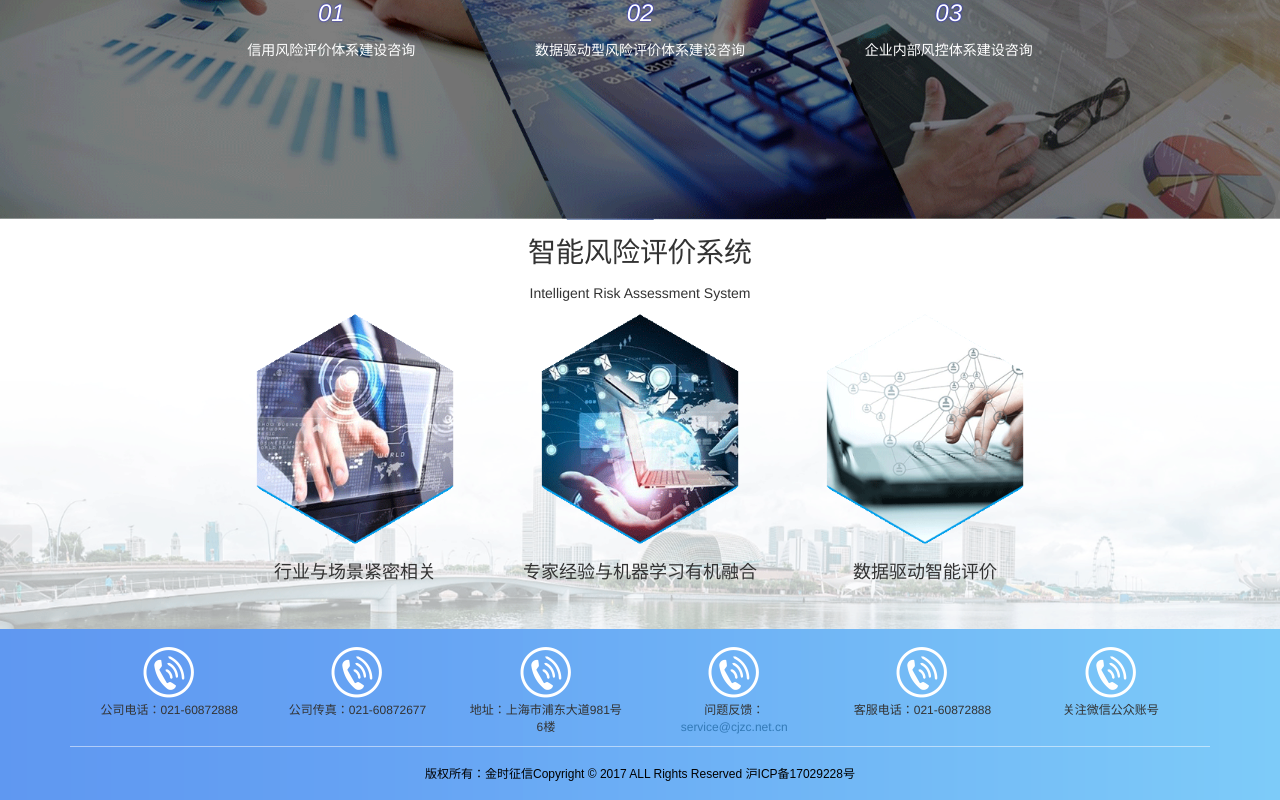
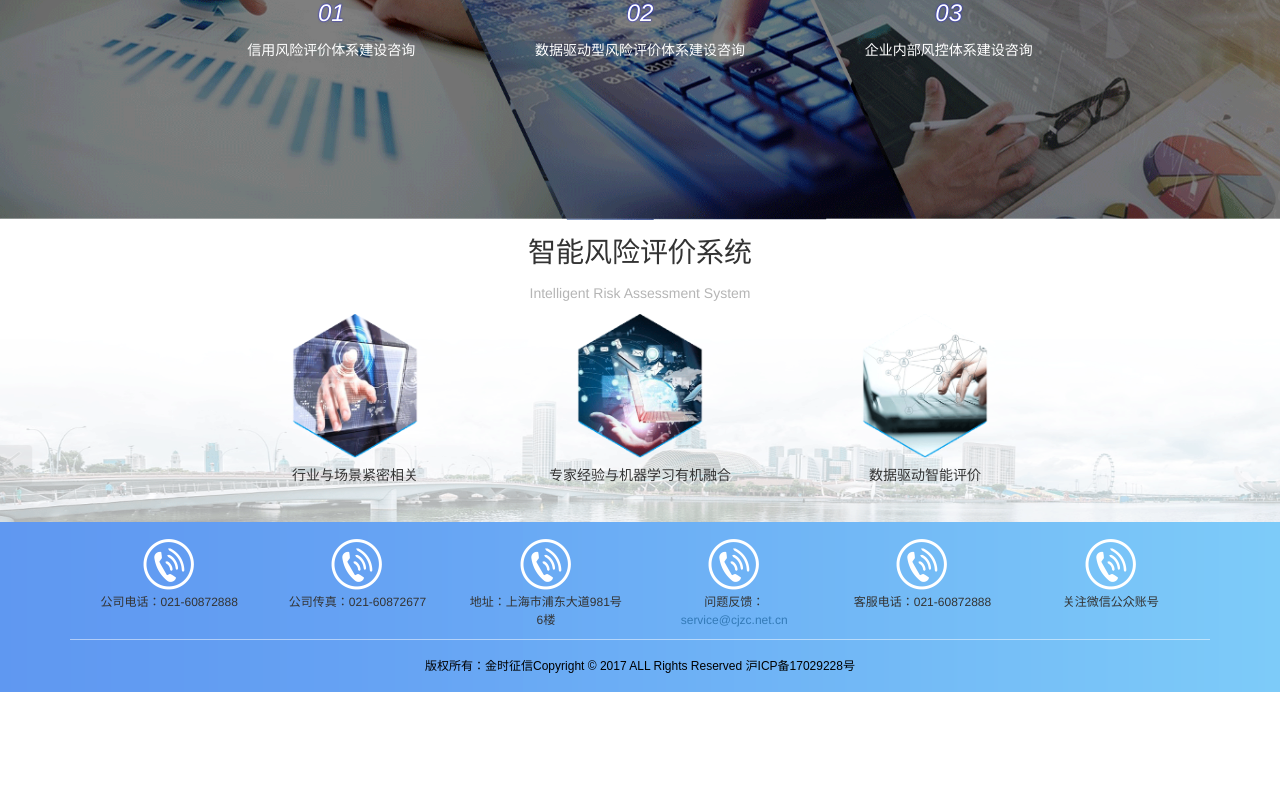
Before and after one commit to Ellipse120/deployNgCliApp, an Angular app: page /index in a window 1280 px wide. Shown: the part 1315-2115 px from the top of the page. After the commit the page ends 2007 px from the top, so only its background shows below. Built offline with nearby package versions, Linux system fonts and the light colour scheme.

Commit message:
# customer page v2。

```diff
--- a/src/app/body/about/about.component.css
+++ b/src/app/body/about/about.component.css
@@ -1,3 +1,10 @@
 .font-color {
-  color: rgb(81,164,245);
+  color: rgb(81, 164, 245);
 }
+
+.about-team {
+  height: 320px;
+  background-image: url('../../../assets/images/about-4.png');
+  max-width: 100%;
+  background-size: 100% 100%, contain, 3em
+}
--- a/src/app/body/about/about.component.html
+++ b/src/app/body/about/about.component.html
@@ -65,11 +65,11 @@
         </p>
       </div>
       <div class="row" style="padding-top: 1em;">
-        <div class="col-xs-6 col-sm-6 col-md-3 col-lg-3">
-          <div class="thumbnail" style="height: 420px;">
+        <div class="col-xs-6 col-sm-6 col-md-3 col-lg-3 img-zoom">
+          <div class="thumbnail" style="height: 430px;">
             <img src="../../../assets/images/1.png" style="max-width: 80%;" alt="">
             <div class="caption">
-              <p class="text-center" style="font-size: 1em;">深耕细分行业与场景</p>
+              <p class="text-center" style="font-size: 1.2em;">深耕细分行业与场景</p>
               <p style="font-size: 1em;">
                 深耕细分行业与场景，与多方平台机构、业内龙头企业达成战略合作。携手汇鸿浆纸、舟山交投等
                 合作伙伴深耕供应链服务行业与供应链金融服务。
@@ -77,11 +77,11 @@
             </div>
           </div>
         </div>
-        <div class="col-xs-6 col-sm-6 col-md-3 col-lg-3">
-          <div class="thumbnail" style="height: 420px;">
+        <div class="col-xs-6 col-sm-6 col-md-3 col-lg-3 img-zoom">
+          <div class="thumbnail" style="height: 430px;">
             <img src="../../../assets/images/2.png" style="max-width: 80%;" alt="">
             <div class="caption">
-              <p class="text-center" style="font-size: 1em;">海量数据源</p>
+              <p class="text-center" style="font-size: 1.2em;">海量数据源</p>
               <p style="font-size: 1em;">
                 与知名第三方机构等开展合作，获取国家工商总局、公安、法院、司法等数据，拥有数量庞大、
                 真实可靠的数据源，且具有更新性。
@@ -89,22 +89,22 @@
             </div>
           </div>
         </div>
-        <div class="col-xs-6 col-sm-6 col-md-3 col-lg-3">
-          <div class="thumbnail" style="height: 420px;">
+        <div class="col-xs-6 col-sm-6 col-md-3 col-lg-3 img-zoom">
+          <div class="thumbnail" style="height: 430px;">
             <img src="../../../assets/images/3.png" style="max-width: 80%;" alt="">
             <div class="caption">
-              <p class="text-center" style="font-size: 1em;">跨行业专家顾问团</p>
+              <p class="text-center" style="font-size: 1.2em;">跨行业专家顾问团</p>
               <p style="font-size: 1em;">
                 集合了众多由大数据行业专家、高校学者、教授组成专家顾问团队，为金时征信提供技术和行业支持。
               </p>
             </div>
           </div>
         </div>
-        <div class="col-xs-6 col-sm-6 col-md-3 col-lg-3">
-          <div class="thumbnail" style="height: 420px;">
+        <div class="col-xs-6 col-sm-6 col-md-3 col-lg-3 img-zoom">
+          <div class="thumbnail" style="max-height: 430px;">
             <img src="../../../assets/images/4.png" style="max-width: 80%;" alt="">
             <div class="caption">
-              <p class="text-center" style="font-size: 1em;">强大的股东优势</p>
+              <p class="text-center" style="font-size: 1.2em;">强大的股东优势</p>
               <p style="font-size: 1em;">
                 股东长江众创作为国内领先的场景金融的智慧数据服务平台，利用自主研发的数据协同工作平台，
                 提供"数据中央厨房"服务。同时作为供应链新金融联盟的发起单位之一，拥有丰富的大数据服务经验
@@ -128,9 +128,7 @@
           </span>
         </p>
       </div>
-      <div class="row"
-           style="height: 320px;background-image: url('../../../assets/images/about-4.png');max-width: 100%;
-background-size: 100% 100%, contain, 3em">
+      <div class="row about-team">
         <div class="col-xs-4 col-sm-4 col-md-4 col-lg-4 text-left">
           <div style="font-size: 1em;position:absolute;top: 30%;left: 10%;max-width: 90%;line-height: 1.4em;">
             <p style="padding-top: 3em;font-size: 1.5em" class="font-color">核心团队</p>
--- a/src/app/body/index/index.component.css
+++ b/src/app/body/index/index.component.css
@@ -1,11 +1,3 @@
-.index-item-main {
-
-}
-
-.index-item-main2 {
-
-}
-
 .index-item-main3 {
   background-image: url("../../../assets/images/main3.png");
   background-size: 100% 100%, contain, 3em;
@@ -17,21 +9,21 @@
   background-size: 100% 100%, contain, 3em;
 }
 
-.img-zoom {
-  -webkit-transition: all 0.3s;
-  -moz-transition: all 0.3s;
-  -ms-transition: all 0.3s;
-  -o-transition: all 0.3s;
-  transition: all 0.3s;
-}
+/*.img-zoom {*/
+  /*-webkit-transition: all 0.3s;*/
+  /*-moz-transition: all 0.3s;*/
+  /*-ms-transition: all 0.3s;*/
+  /*-o-transition: all 0.3s;*/
+  /*transition: all 0.3s;*/
+/*}*/
 
-.img-zoom:hover {
-  -webkit-transform: scale(1.1);
-  -moz-transform: scale(1.1);
-  -ms-transform: scale(1.1);
-  -o-transform: scale(1.1);
-  transform: scale(1.1);
-}
+/*.img-zoom:hover {*/
+  /*-webkit-transform: scale(1.1);*/
+  /*-moz-transform: scale(1.1);*/
+  /*-ms-transform: scale(1.1);*/
+  /*-o-transform: scale(1.1);*/
+  /*transform: scale(1.1);*/
+/*}*/
 
 .index-item-drop-shadow:hover {
   -webkit-transition: all 0.3s;
@@ -41,3 +33,8 @@
   transition: all 0.3s;
   filter: drop-shadow(1px 1px 5px blue)
 }
+
+.index-caption {
+  font-size: 1em;
+  color: rgb(181, 181, 181);
+}
--- a/src/app/body/index/index.component.html
+++ b/src/app/body/index/index.component.html
@@ -10,10 +10,10 @@
          style="padding: 1% 15%;max-width: 100%;max-height: 100%">
       <div class="text-center">
         <p style="font-size: 2em;">征信服务</p>
-        <p style="font-size: 1em;">Credit Information Service</p>
+        <p class="index-caption">Credit Information Service</p>
       </div>
       <div style="padding: 1% 10%;">
-        <img src="../../../assets/images/main2.png" alt="" style="max-width: 100%;">
+        <img src="../../../assets/images/main2.png" alt="" style="max-width: 100%;max-height: 80%;">
       </div>
     </div>
 
@@ -50,26 +50,26 @@
     <div class="col-xs-12 col-sm-12 col-md-12 col-lg-12 index-item-main4 index-item-drop-shadow" style="padding: 1% 5%">
       <div class="col-xs-12 text-center" >
         <p style="font-size: 2em;">智能风险评价系统</p>
-        <p style="font-size: 1em;">Intelligent Risk Assessment System</p>
+        <p class="index-caption">Intelligent Risk Assessment System</p>
       </div>
       <div style="margin: 4% 15% 2% 15%">
         <div class="row text-center">
           <div class="col-xs-12 col-sm-4 col-md-4 img-zoom">
-            <img src="../../../assets/images/index-41.png" alt="" style="max-width: 80%; max-height: 80%;">
+            <img src="../../../assets/images/index-41.png" alt="" style="max-width: 50%; max-height: 50%;">
             <div class="caption" style="padding-top: 2%;">
-              <h4>行业与场景紧密相关</h4>
+              <span style="font-size: 1em;">行业与场景紧密相关</span>
             </div>
           </div>
           <div class="col-xs-12 col-sm-4 col-md-4 img-zoom">
-            <img src="../../../assets/images/index-42.png" alt="" style="max-width: 80%; max-height: 80%;">
+            <img src="../../../assets/images/index-42.png" alt="" style="max-width: 50%; max-height: 50%;">
             <div class="caption" style="padding-top: 2%;">
-              <h4>专家经验与机器学习有机融合</h4>
+              <span style="font-size: 1em;">专家经验与机器学习有机融合</span>
             </div>
           </div>
           <div class="col-xs-12 col-sm-4 col-md-4 img-zoom">
-            <img src="../../../assets/images/index-43.png" alt="" style="max-width: 80%; max-height: 80%;">
+            <img src="../../../assets/images/index-43.png" alt="" style="max-width: 50%; max-height: 50%;">
             <div class="caption" style="padding-top: 2%;">
-              <h4>数据驱动智能评价</h4>
+              <span style="font-size: 1em;">数据驱动智能评价</span>
             </div>
           </div>
         </div>
--- a/src/app/footer/footer.component.html
+++ b/src/app/footer/footer.component.html
@@ -1,7 +1,8 @@
 <footer style="background-image: url('../../assets/images/footer-bg.png');padding-top: 1%;">
   <div class="container">
-    <div style="border-bottom: solid 1px rgba(255,255,255,0.5);">
+    <div>
       <div class="row my-footer">
+        <div></div>
         <div class="col-xs-6 col-sm-4 col-md-2 col-lg-2 column">
           <div>
             <img src="../../assets/images/footericon-contact.png" alt="联系我们">
@@ -39,6 +40,7 @@
           </div>
         </div>
       </div>
+      <div style="border-bottom: solid 1px rgba(255,255,255,0.5);"></div>
     </div>
     <div class="copy-right">
       <span>版权所有：金时征信Copyright&nbsp;&copy;&nbsp;2017 ALL Rights Reserved 沪ICP备17029228号</span>
--- a/src/styles.css
+++ b/src/styles.css
@@ -1,2 +1,19 @@
 /* You can add global styles to this file, and also import other style files */
 @import "~bootstrap/dist/css/bootstrap.min.css";
+
+.img-zoom:hover {
+  -webkit-transform: scale(1.1);
+  -moz-transform: scale(1.1);
+  -ms-transform: scale(1.1);
+  -o-transform: scale(1.1);
+  transform: scale(1.1);
+}
+
+.index-item-drop-shadow:hover {
+  -webkit-transition: all 0.3s;
+  -moz-transition: all 0.3s;
+  -ms-transition: all 0.3s;
+  -o-transition: all 0.3s;
+  transition: all 0.3s;
+  filter: drop-shadow(1px 1px 5px blue)
+}
```
Also changed, not shown: src/app/body/customer/customer.component.html (+10 -10 lines).
